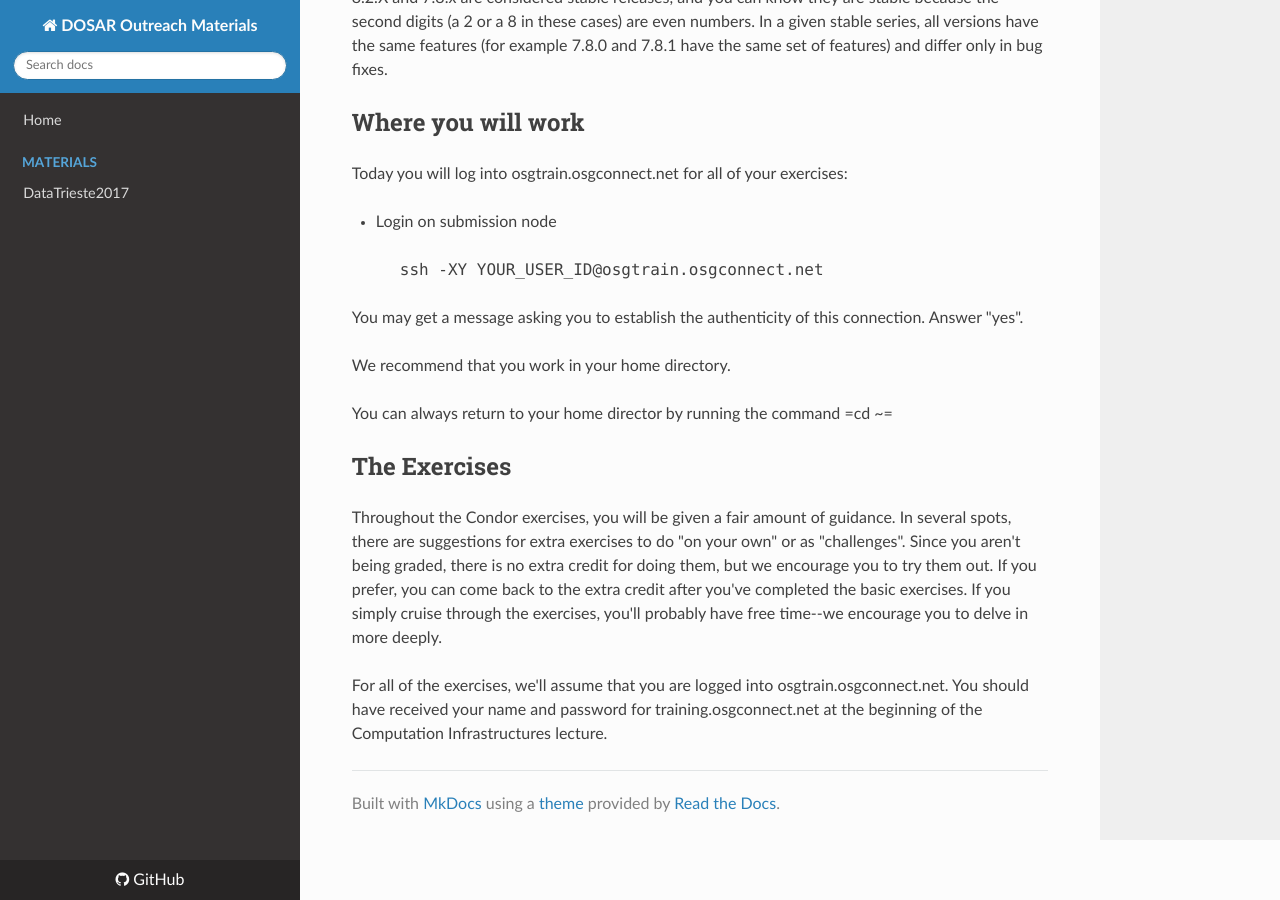
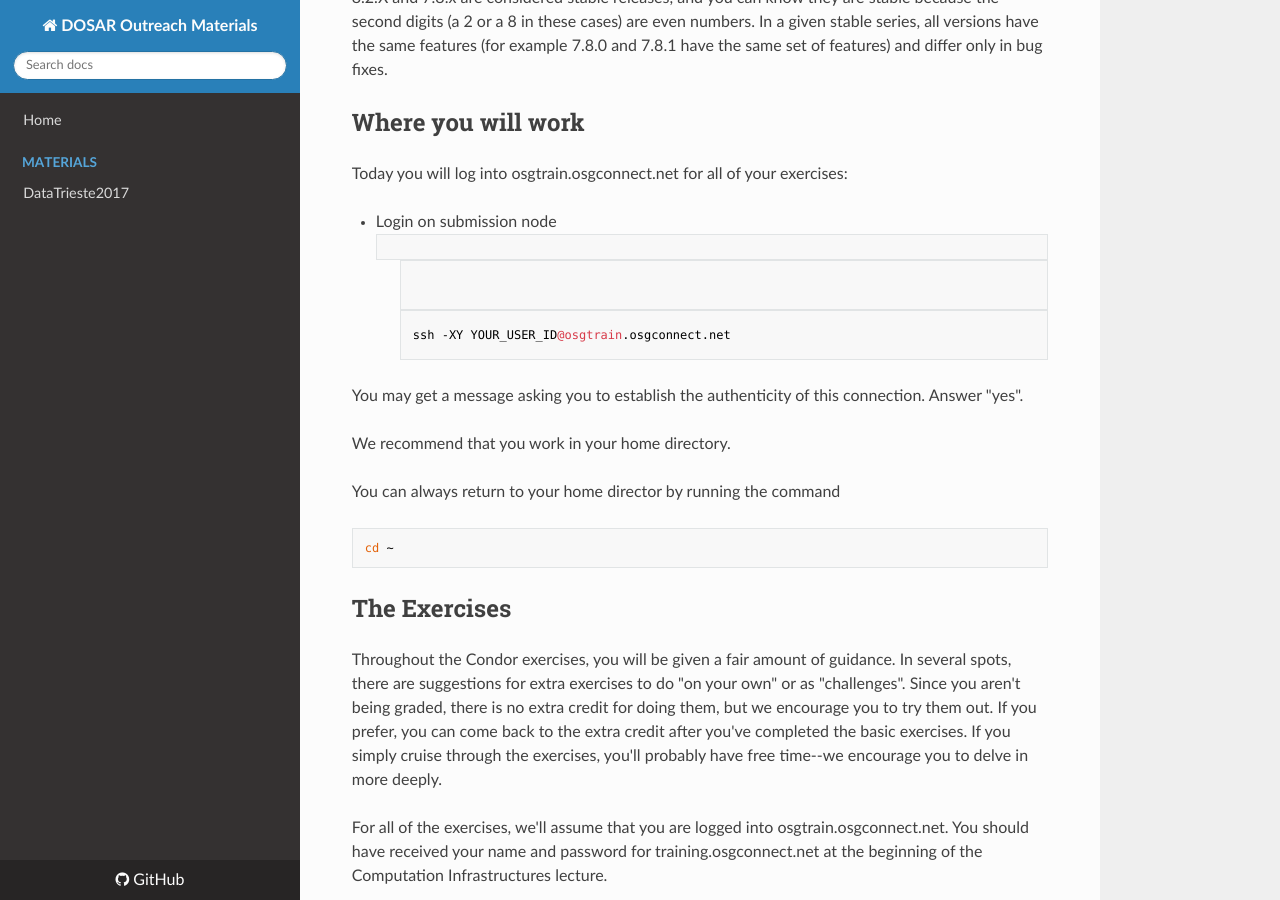
Before and after one commit to opensciencegrid/dosar, an MkDocs documentation site: the page built from docs/Materials/Introduction.md, in a window 1280 px wide and 900 px high, scrolled down 515 px. Built offline with MkDocs 1.6.1, drawn with Linux system fonts in a browser that asks for light colours; nearby versions of some CDN libraries; old or Windows-style settings are respelled for this version of MkDocs.

Commit message:
Update Introduction.md

```diff
--- a/docs/Materials/Introduction.md
+++ b/docs/Materials/Introduction.md
@@ -16,15 +16,15 @@ Condor has two coexisting types of releases at any given time: stable and develo
 
 Today you will log into osgtrain.osgconnect.net for all of your exercises:
 
-   * Login on submission node <pre class="screen">
+   * Login on submission node <pre class="screen"><code>
 > ssh -XY YOUR_USER_ID@osgtrain.osgconnect.net
-</pre>
+</code></pre>
 
 You may get a message asking you to establish the authenticity of this connection. Answer "yes".
 
 We recommend that you work in your home directory.
 
-You can always return to your home director by running the command =cd ~=
+You can always return to your home director by running the command <pre><code>cd ~</code></pre>
 
 ## The Exercises
 
```
